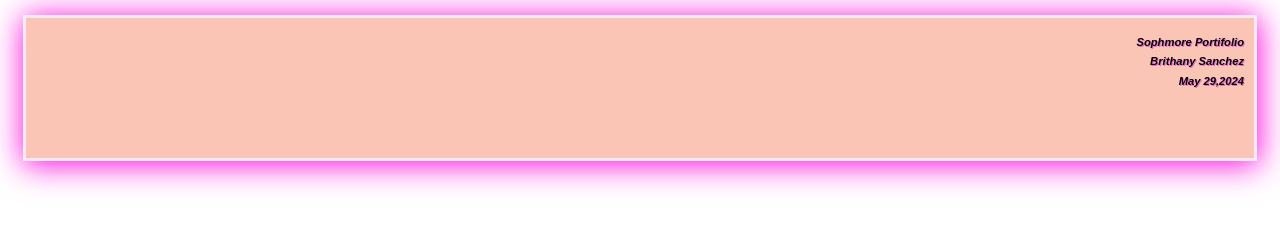
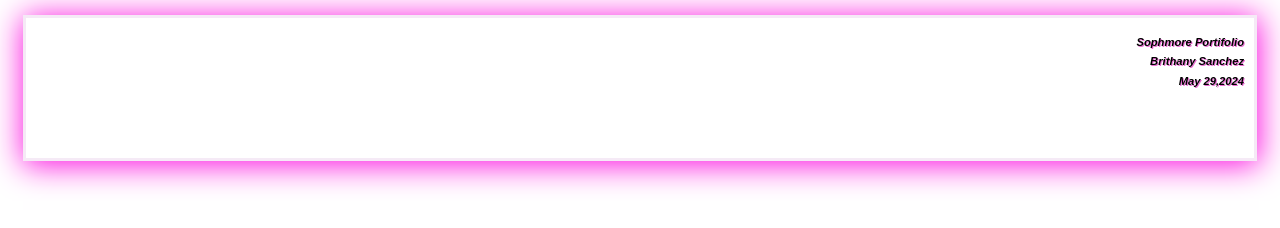
Before and after one commit to BRITA12/Sophmore_portifolio, a plain HTML site: page index.html in a window 1280 px wide. Drawn offline with Linux system fonts and the light colour scheme.

Commit message:
Update style1.css

```diff
--- a/style1.css
+++ b/style1.css
@@ -10,7 +10,7 @@
 	height: 120px;
 	text-align: right;
 	font-style: oblique;
-  background-image: url('background.jpg');
+  background-color: white;
   background-repeat:no-repeat;
   background-attachment:fixed;
   background-size:cover;
```
